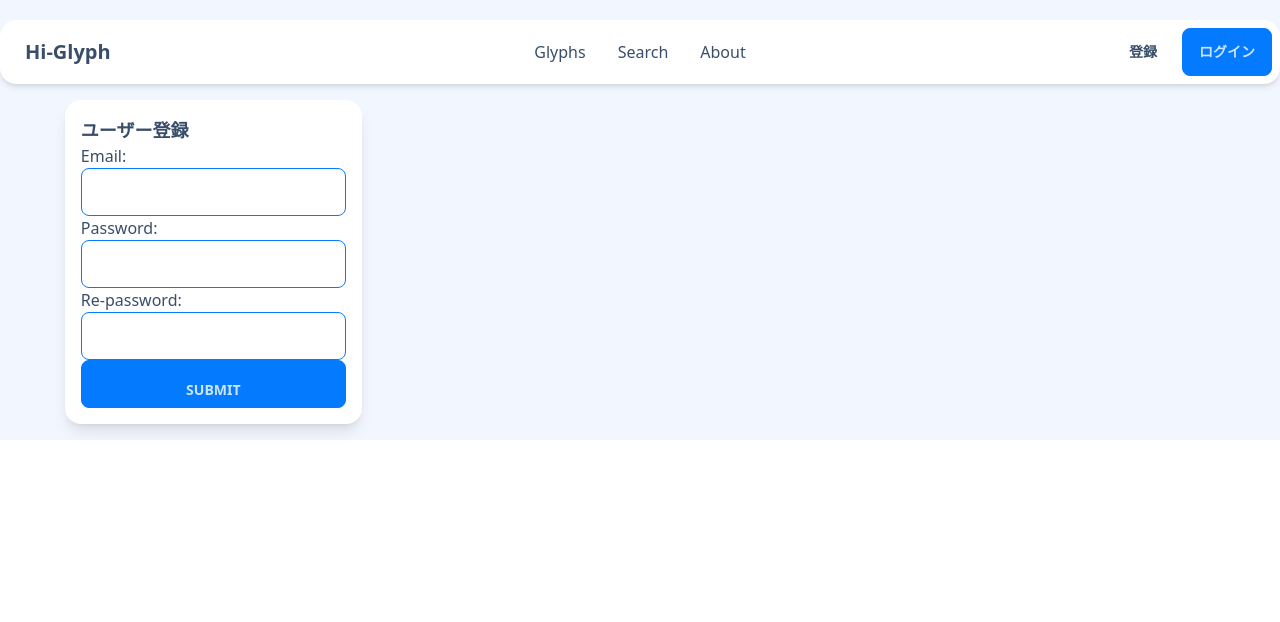
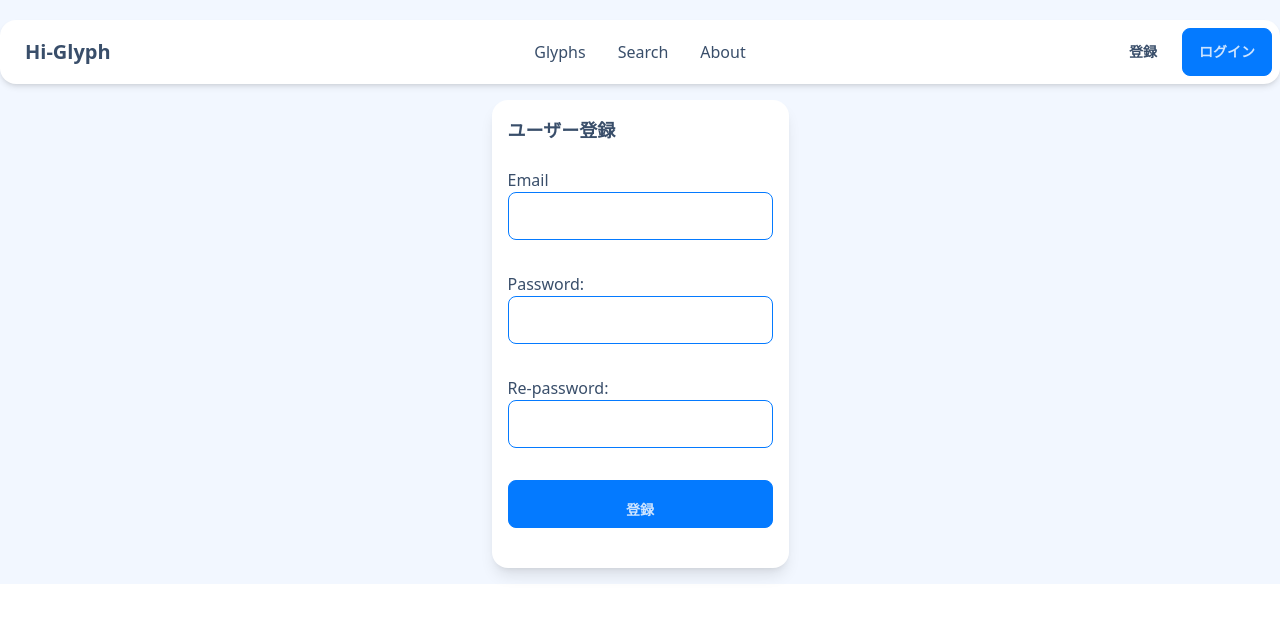
Before and after one commit to toyjack/hi-glyph-front, a Next.js app: page /user/register in a window 1280 px wide. Shown: the top 622 px of the page. Built offline with nearby package versions, Linux system fonts and the light colour scheme.

Commit message:
move folders

```diff
--- a/app/(public)/about/page.tsx
+++ /dev/null
@@ -1,9 +0,0 @@
-import React from 'react'
-
-function AboutPage() {
-  return (
-    <div>AboutPage</div>
-  )
-}
-
-export default AboutPage
--- a/app/(public)/glyphs/Card.tsx
+++ b/app/(public)/glyphs/Card.tsx
@@ -20,7 +20,9 @@ function Card(props:Props) {
           <Link href={detailsUrl} className="btn btn-info">
             詳細
           </Link>
-          <button className="btn btn-warning">編集</button>
+          <Link className="btn btn-warning" href={`${detailsUrl}/edit`}>
+            編集
+          </Link>
         </div>
       </div>
     </div>
--- a/app/(public)/glyphs/[glyphName]/page.tsx
+++ b/app/(public)/glyphs/[glyphName]/page.tsx
@@ -26,8 +26,8 @@ async function getGlyphData(glyphName: string) {
 }
 
 async function GlyphDetails({ params: { glyphName } }: PageProps) {
-  const glyphImgUrlPng = `https://glyph.lab.hi.u-tokyo.ac.jp/api/glyph/${glyphName}/png`;
-  const glyphImgUrlSvg = `https://glyph.lab.hi.u-tokyo.ac.jp/api/glyph/${glyphName}/svg`;
+  const glyphImgUrlPng = `https://glyph.lab.hi.u-tokyo.ac.jp/images/${glyphName}.png`;
+  const glyphImgUrlSvg = `https://glyph.lab.hi.u-tokyo.ac.jp/images/${glyphName}.svg`;
   const glyphData = await getGlyphData(glyphName)
 
   return (
--- a/app/(public)/search/page.tsx
+++ b/app/(public)/search/page.tsx
@@ -21,7 +21,6 @@ function SearchPage() {
     const related = relatedRef.current?.value;
     const contains = containsRef.current?.value;
 
-    console.log({ user, related, contains });
     const res = await fetch(
       `https://glyph.lab.hi.u-tokyo.ac.jp/api/glyphs?contains=${contains}&related=${related}&skip=0&take=50&user=${user}`,
       {
@@ -31,7 +30,6 @@ function SearchPage() {
       }
     );
     const data = await res.json();
-    console.log(data)
     setSearchResults(data.results);
   };
   return (
--- a/app/(public)/user/login/page.tsx
+++ b/app/(public)/user/login/page.tsx
@@ -20,10 +20,8 @@ async function getToken(username: string, password: string) {
   );
   const data = await res.json();
   if (data.error) {
-    console.error(data.error);
     return;
   }
-  console.log(data);
   return data["access_token"];
 }
 
@@ -36,44 +34,50 @@ function LoginPage() {
     e.preventDefault();
     const email = emailRef.current?.value || "";
     const password = passwordRef.current?.value || "";
-    console.log({
-      email,
-      password,
-    });
 
     const accessToken = await getToken(email, password);
     if (accessToken) {
-      window.localStorage.setItem("accessToken", accessToken);
+      localStorage.setItem("accessToken", accessToken);
       router.push("/user/profile");
     }
   };
 
   return (
-    <div className="flex flex-grow py-4 w-1/3 items-center justify-center">
-      <div className=" rounded-box shadow-lg p-4 bg-base-100">
+    <div className="flex flex-grow py-4 gap-5 items-center justify-center">
+      <div className="rounded-box shadow-lg p-4 bg-base-100">
         <h2 className="text-lg font-bold">ログイン</h2>
         <form action="#" className="flex flex-col" onSubmit={handleSubmit}>
-          <label htmlFor="email">Email:</label>
+          <div className="flex flex-col py-4">
+            <label className="text-primary" htmlFor="email">
+              Email
+            </label>
             <input
               className=" input input-primary"
               type="email"
               id="email"
               ref={emailRef}
             />
+          </div>
 
-          <label htmlFor="password">Password:</label>
+          <div className="flex flex-col py-4">
+            <label className="" htmlFor="password">
+              Password:
+            </label>
             <input
-            className=" input input-primary"
+              className="input input-primary p-2"
               type="password"
               id="password"
               ref={passwordRef}
             />
+          </div>
 
+          <div className="flex py-4">
             <input
-            className="btn btn-primary pt-3"
+              className="btn btn-primary w-full"
               type="submit"
-            value="Submit"
+              value="ログイン"
             />
+          </div>
         </form>
       </div>
     </div>
--- a/app/(public)/user/profile/page.tsx
+++ b/app/(public)/user/profile/page.tsx
@@ -16,7 +16,6 @@ async function getProfile(token:string){
     }
   })
   const data = await res.json()
-  console.log(data)
   return data
 }
 
@@ -37,7 +36,6 @@ function ProfilePage() {
     }
   }, []);
 
-  console.log(profile)
 
   return (
     <div>
--- a/app/(public)/user/register/page.tsx
+++ b/app/(public)/user/register/page.tsx
@@ -13,7 +13,6 @@ function RegisterPage() {
       alert('パスワードが一致しません')
       return
     }
-    console.log({email, password, passwordConfirmation})
 
     const res = await fetch(
       "https://glyph.lab.hi.u-tokyo.ac.jp/auth/register",
@@ -35,7 +34,6 @@ function RegisterPage() {
       return;
     }
 
-    console.log(data);
   }
 
   const handleEmailChange= (e: React.ChangeEvent<HTMLInputElement>) => {
@@ -49,13 +47,23 @@ function RegisterPage() {
   }
 
   return (
-    <div className="flex flex-grow py-4 w-1/3 items-center justify-center">
-      <div className=" rounded-box shadow-lg p-4 bg-base-100">
+    <div className="flex py-4 items-center justify-center">
+      <div className="flex flex-col rounded-box shadow-lg p-4 bg-base-100">
         <h2 className="text-lg font-bold">ユーザー登録</h2>
-        <form action="#" className="flex flex-col" onSubmit={handleSubmit}>
-          <label htmlFor="email">Email:</label>
-          <input className=" input input-primary" type="email" id="email" value={email} onChange={handleEmailChange} />
 
+        <form action="#" className="flex flex-col py-2" onSubmit={handleSubmit}>
+          <div className="flex flex-col py-4">
+            <label htmlFor="email">Email</label>
+            <input
+              className=" input input-primary"
+              type="email"
+              id="email"
+              value={email}
+              onChange={handleEmailChange}
+            />
+          </div>
+
+          <div className="flex flex-col py-4">
             <label htmlFor="password">Password:</label>
             <input
               className=" input input-primary"
@@ -64,7 +72,9 @@ function RegisterPage() {
               value={password}
               onChange={handlePasswordChange}
             />
+          </div>
 
+          <div className="flex flex-col py-4">
             <label htmlFor="repassword">Re-password:</label>
             <input
               className=" input input-primary"
@@ -73,8 +83,14 @@ function RegisterPage() {
               value={passwordConfirmation}
               onChange={handlePasswordConfirmationChange}
             />
-
-          <input className='btn btn-primary pt-3' type="submit" value="Submit" />
+          </div>
+          <div className="flex flex-col py-4">
+            <input
+              className="btn btn-primary pt-3"
+              type="submit"
+              value="登録"
+            />
+          </div>
         </form>
       </div>
     </div>
--- a/app/Navbar.tsx
+++ b/app/Navbar.tsx
@@ -1,5 +1,5 @@
 "use client";
-import { useEffect } from "react";
+import { useEffect, useState } from "react";
 import Link from "next/link";
 
 function LoginButtons() {
@@ -35,14 +35,16 @@ function Navbar() {
     { name: "About", path: "/about" },
   ];
 
-  const accessToken = localStorage.getItem("accessToken");
+  const [ifLogged, setIfLoged] = useState(false);
 
-  const ifLoggedIn = accessToken ? true : false;
-
-  let loginButtons = <LoginButtons />;
-  if (ifLoggedIn) {
-    loginButtons = <LogoutButtons />;
-  }
+  useEffect(() => {
+    const accessToken = localStorage.getItem("accessToken");
+    if (accessToken) {
+      setIfLoged(true);
+    }else {
+      setIfLoged(false);
+    }
+  }, [ifLogged]);
 
   return (
     <header className="md:pt-5">
@@ -63,7 +65,9 @@ function Navbar() {
           </ul>
         </div>
 
-        <div className="navbar-end lg:flex gap-2">{loginButtons}</div>
+        <div className="navbar-end lg:flex gap-2">
+          {ifLogged? <LogoutButtons /> : <LoginButtons />}
+        </div>
       </div>
     </header>
   );
--- /dev/null
+++ b/app/about/page.tsx
@@ -0,0 +1,12 @@
+import React from 'react'
+
+function AboutPage() {
+  return (
+    <>
+      <h2 className='text-3xl'>AboutPage</h2>
+      <p className=' text-base-content'>開発中...</p>
+    </>
+  );
+}
+
+export default AboutPage
```
Lines whose indentation alone changed are shown as unchanged.
